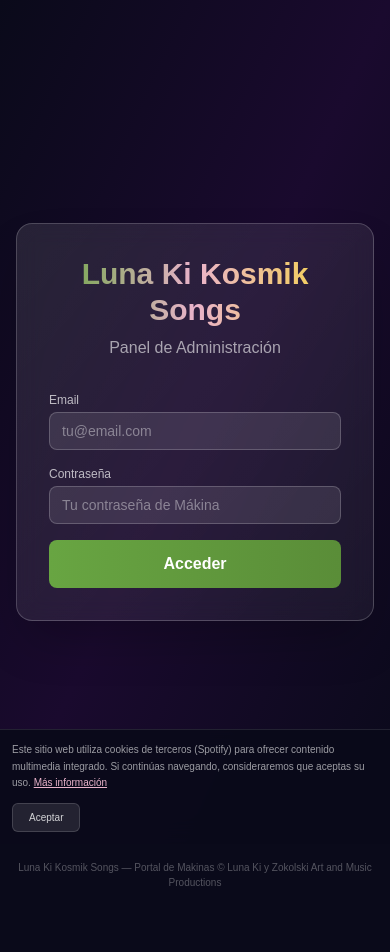
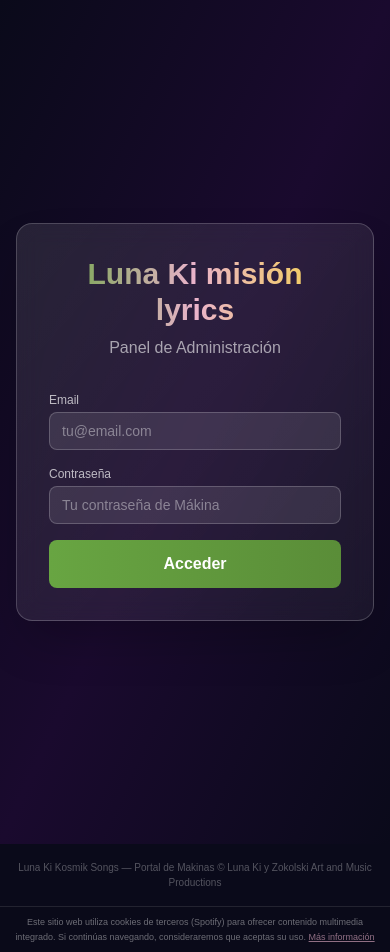
Before and after one commit to ginesgorriz-eng/luna-cosmic-songs, a Next.js app: page /admin in a window 390 px wide. Before the commit the page ends 906 px from the top, so only its background shows below. Built offline with nearby package versions, Linux system fonts and the light colour scheme.

Commit message:
fix: spotify persistence, rename mision lyrics, cookie static, register btn, mobile title, supabase env

```diff
--- a/src/app/admin/page.tsx
+++ b/src/app/admin/page.tsx
@@ -128,7 +128,7 @@ export default function AdminPage() {
         >
           <div className="backdrop-blur-md bg-gradient-to-br from-white/10 to-white/5 border border-white/20 rounded-2xl p-8 shadow-2xl">
             <h1 className="text-3xl font-bold text-center mb-2 bg-gradient-to-r from-[#68A542] via-[#EAB3CB] to-[#F5D547] bg-clip-text text-transparent">
-              Luna Ki Kosmik Songs
+              Luna Ki misión lyrics
             </h1>
             <p className="text-center text-white/60 mb-8">Panel de Administración</p>
 
@@ -197,7 +197,7 @@ export default function AdminPage() {
       >
         <div>
           <h1 className="text-4xl font-bold bg-gradient-to-r from-[#68A542] via-[#EAB3CB] to-[#F5D547] bg-clip-text text-transparent">
-            Luna Ki Kosmik Songs
+            Luna Ki misión lyrics
           </h1>
           <p className="text-white/60 mt-2">Panel de Administración</p>
         </div>
--- a/src/app/layout.tsx
+++ b/src/app/layout.tsx
@@ -5,7 +5,7 @@ import Footer from "@/components/Footer";
 import CookieBanner from "@/components/CookieBanner";
 
 export const metadata: Metadata = {
-  title: "Luna Ki Kosmik Songs — Portal de Makinas",
+  title: "Luna Ki misión lyrics — Portal de Makinas",
   description:
     "Las canciones de Luna se han perdido en el espacio. ¿Nos ayudas a recomponerlas, Makina?",
 };
--- a/src/app/login/page.tsx
+++ b/src/app/login/page.tsx
@@ -120,7 +120,7 @@ export default function LoginPage() {
                 backgroundClip: "text",
               }}
             >
-              Luna Ki Kosmik Songs
+              Luna Ki misión lyrics
             </h1>
           </motion.div>
 
--- a/src/app/page.tsx
+++ b/src/app/page.tsx
@@ -68,7 +68,7 @@ export default function HomePage() {
                   backgroundClip: "text",
                 }}
               >
-                Luna Ki Kosmik Songs
+                Luna Ki misión lyrics
               </span>
             </h1>
             <div
--- a/src/components/CookieBanner.tsx
+++ b/src/components/CookieBanner.tsx
@@ -1,49 +1,18 @@
-"use client";
-
-import { useState, useEffect } from "react";
-
 export default function CookieBanner() {
-  const [visible, setVisible] = useState(false);
-
-  useEffect(() => {
-    // Show banner only if user hasn't accepted yet
-    // Using a simple state flag — cookies consent is stored in-memory per session
-    // since we don't set our own cookies, we just inform about third-party ones
-    const accepted = sessionStorage.getItem("cookies_accepted");
-    if (!accepted) {
-      setVisible(true);
-    }
-  }, []);
-
-  const handleAccept = () => {
-    sessionStorage.setItem("cookies_accepted", "1");
-    setVisible(false);
-  };
-
-  if (!visible) return null;
-
   return (
-    <div className="fixed bottom-0 left-0 right-0 z-50 p-3 bg-[#0a0a1a]/95 border-t border-white/10 backdrop-blur-md">
-      <div className="max-w-3xl mx-auto flex flex-col sm:flex-row items-start sm:items-center gap-3">
-        <p className="text-white/60 text-[10px] leading-relaxed flex-1">
+    <div className="w-full z-50 py-2 px-3 bg-[#0a0a1a]/95 border-t border-white/10">
+      <p className="max-w-3xl mx-auto text-white/40 text-[9px] leading-relaxed text-center">
         Este sitio web utiliza cookies de terceros (Spotify) para ofrecer contenido multimedia integrado.
         Si continúas navegando, consideraremos que aceptas su uso.{" "}
         <a
           href="https://www.spotify.com/legal/cookies-policy/"
           target="_blank"
           rel="noopener noreferrer"
-            className="text-[#EAB3CB] hover:text-[#f5c7db] underline"
+          className="text-[#EAB3CB]/60 hover:text-[#EAB3CB] underline"
         >
           Más información
         </a>
       </p>
-        <button
-          onClick={handleAccept}
-          className="shrink-0 px-4 py-1.5 rounded-md bg-white/10 hover:bg-white/20 text-white/80 text-[10px] font-medium border border-white/15 transition-all"
-        >
-          Aceptar
-        </button>
-      </div>
     </div>
   );
 }
--- a/src/components/TableroJuego.tsx
+++ b/src/components/TableroJuego.tsx
@@ -379,9 +379,9 @@ export default function TableroJuego({
         >
           {/* Left: Title */}
           <div>
-            <h1 className="text-xl md:text-2xl font-black leading-tight">
-              <span className="italic" style={{ background: 'linear-gradient(90deg, #68A542, #EAB3CB, #F5D547)', WebkitBackgroundClip: 'text', WebkitTextFillColor: 'transparent', backgroundClip: 'text' }}>Sopa de letras</span>{' '}
-              <span style={{ background: 'linear-gradient(90deg, #68A542, #EAB3CB, #F5D547)', WebkitBackgroundClip: 'text', WebkitTextFillColor: 'transparent', backgroundClip: 'text' }}>by Luna Ki</span>{' '}
+            <h1 className="text-[11px] md:text-2xl font-black leading-tight">
+              <span className="italic" style={{ background: 'linear-gradient(90deg, #68A542, #EAB3CB, #F5D547)', WebkitBackgroundClip: 'text', WebkitTextFillColor: 'transparent', backgroundClip: 'text' }}>Luna Ki</span>{' '}
+              <span style={{ background: 'linear-gradient(90deg, #68A542, #EAB3CB, #F5D547)', WebkitBackgroundClip: 'text', WebkitTextFillColor: 'transparent', backgroundClip: 'text' }}>misión lyrics</span>{' '}
               <span className="text-white">🌙</span>
             </h1>
             <p className="text-xs text-white/50 mt-0.5">
@@ -392,8 +392,16 @@ export default function TableroJuego({
           {/* Score + registro box */}
           <div className="shrink-0 ml-4 backdrop-blur-sm rounded-xl px-3 py-2 text-right" style={{ background: "rgba(95,203,190,0.15)", border: "1px solid rgba(95,203,190,0.4)" }}>
             <p className="text-[11px] font-bold text-[#EAB3CB]">preMákina</p>
-            <Link href="/registro" className="block text-[9px] text-[#EAB3CB]/70 hover:text-[#EAB3CB] mt-0.5 transition-colors underline">
-              Regístrate para guardar el juego y los puntos
+            <Link
+              href="/registro"
+              className="inline-block mt-1 px-2 py-1 rounded-md text-[8px] font-semibold transition-all"
+              style={{
+                background: "rgba(234,179,203,0.2)",
+                color: "#EAB3CB",
+                border: "1px solid rgba(234,179,203,0.5)",
+              }}
+            >
+              Regístrate para guardar puntos
             </Link>
             <p className="mt-1.5">
               <span className="text-sm font-black text-cosmic-purple">{score}</span>
--- a/src/contexts/SpotifyContext.tsx
+++ b/src/contexts/SpotifyContext.tsx
@@ -1,7 +1,7 @@
 "use client";
 import { createContext, useContext, useState, useCallback, useRef, useEffect } from "react";
 import { usePathname } from "next/navigation";
-import { createPortal } from "react-dom";
+// createPortal removed — iframe now moved via DOM manipulation to prevent unmount
 
 interface SpotifyContextType {
   spotifyUnlocked: boolean;
@@ -59,8 +59,50 @@ export function SpotifyProvider({ children }: { children: React.ReactNode }) {
   }, [pathname]);
 
   const isHomePage = pathname === "/";
+  const containerRef = useRef<HTMLDivElement>(null);
 
-  const iframeElement = (
+  // Move the persistent iframe container into the portal target on home,
+  // or back to its hidden host on other pages — using DOM manipulation
+  // so React never unmounts/recreates the iframe element.
+  useEffect(() => {
+    const container = containerRef.current;
+    if (!container) return;
+
+    if (isHomePage && portalTarget) {
+      // Move container into the visible portal target
+      container.style.position = "static";
+      container.style.left = "auto";
+      container.style.top = "auto";
+      container.style.width = "100%";
+      container.style.height = "auto";
+      container.style.overflow = "visible";
+      container.style.pointerEvents = "auto";
+      container.style.visibility = "visible";
+      if (container.parentElement !== portalTarget) {
+        portalTarget.appendChild(container);
+      }
+    } else {
+      // Move container back to the hidden host and hide it
+      const hiddenHost = document.getElementById("spotify-hidden-host");
+      if (hiddenHost && container.parentElement !== hiddenHost) {
+        hiddenHost.appendChild(container);
+      }
+      container.style.position = "fixed";
+      container.style.left = "-9999px";
+      container.style.top = "-9999px";
+      container.style.width = "1px";
+      container.style.height = "1px";
+      container.style.overflow = "hidden";
+      container.style.pointerEvents = "none";
+      container.style.visibility = "hidden";
+    }
+  }, [isHomePage, portalTarget]);
+
+  return (
+    <SpotifyContext.Provider value={{ spotifyUnlocked: unlocked, iframeRef }}>
+      {/* Hidden host — the iframe container lives here when not on home */}
+      <div id="spotify-hidden-host" style={{ position: "fixed", left: -9999, top: -9999, width: 1, height: 1, overflow: "hidden", pointerEvents: "none" }}>
+        <div ref={containerRef}>
           <iframe
             ref={iframeRef as React.RefObject<HTMLIFrameElement>}
             style={{ borderRadius: 12, width: "100%", maxWidth: 400, margin: "0 auto", display: "block" }}
@@ -71,20 +113,8 @@ export function SpotifyProvider({ children }: { children: React.ReactNode }) {
             allow="autoplay; clipboard-write; encrypted-media; fullscreen; picture-in-picture"
             loading="lazy"
           />
-  );
-
-  return (
-    <SpotifyContext.Provider value={{ spotifyUnlocked: unlocked, iframeRef }}>
-      {/* If home page has a portal target, render iframe there (visible, inline).
-          Otherwise render it off-screen to keep Spotify session alive. */}
-      {isHomePage && portalTarget
-        ? createPortal(iframeElement, portalTarget)
-        : (
-          <div style={{ position: "fixed", left: -9999, top: -9999, width: 1, height: 1, overflow: "hidden", pointerEvents: "none", visibility: "hidden" as const }}>
-            {iframeElement}
         </div>
-        )
-      }
+      </div>
       {children}
     </SpotifyContext.Provider>
   );
```
Lines whose indentation alone changed are shown as unchanged.
